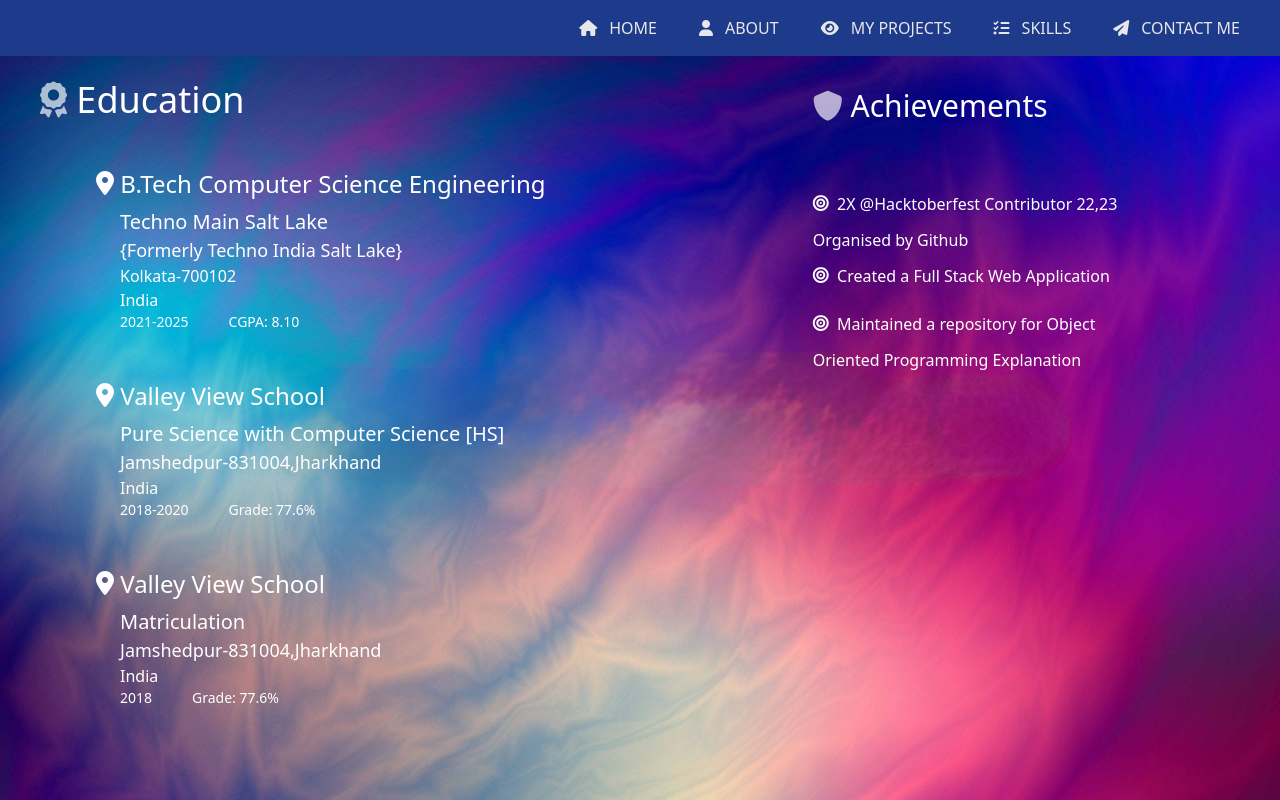
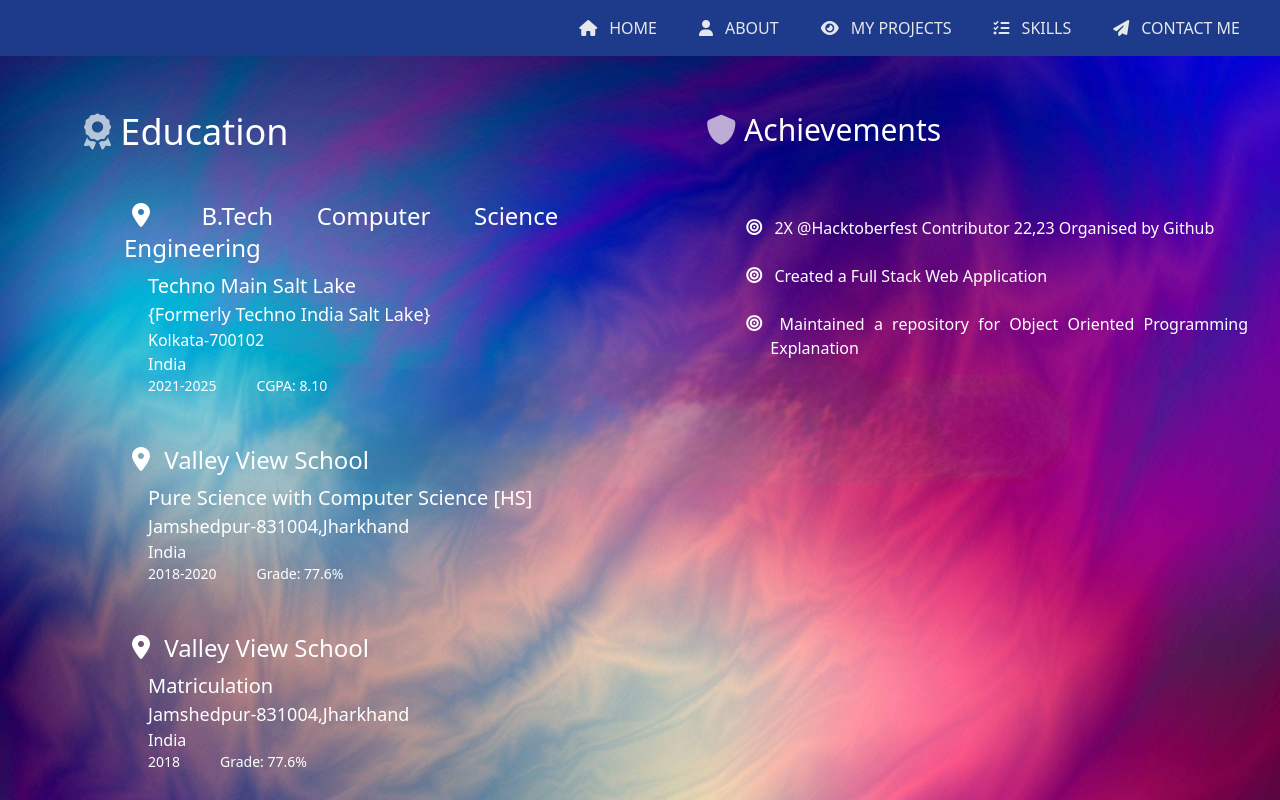
Before and after one commit to anish1133/Django-Portfolio, a Django app: page /about/ in a window 1280 px wide. Run offline with Django 5.2, Linux system fonts and the light colour scheme; data comes from the database, SQL or seed files in the repository; some libraries are stand-ins or nearby versions.

Commit message:
userdetail check

```diff
--- a/static/css/dist/styles.css
+++ b/static/css/dist/styles.css
@@ -359,6 +359,7 @@ width: 100%;
       transform: translateX(0);
     }
   }
+}
 
 @media (max-width:480px){
 
@@ -442,5 +443,120 @@ width: 100%;
 
 }
 
+/* ********************************************About Section***************************************************** */
+@media(max-width:1500px){
+  .about-wrapper{
+    width: 100vw;
+   display: flex;
+   flex-direction: row;
+   gap: 6rem;
+   margin-left: 5rem;
+   transition: all 0.5s ease-in-out;
+  }
+
+  .education-box{ margin-top: 2rem;
+    margin-left: 5rem;
+  width: 100%;
+  }
+  .achievement-box{
+    margin-top: 2rem;
+    padding-right: 2rem;
+    width: 100%;}
+
+  .achievement-box .box2{
+     margin-left: 2rem;
+     text-align: justify;
+  }
+}
+
+@media(max-width:1280px){
+  .about-wrapper{
+    width: 100vw;
+   display: flex;
+   flex-direction: row;
+   margin: 0 2rem;
+   gap: 4rem;
+   transition: all 0.5s ease-in-out;
+  }
+
+  .education-box{
+    margin-left: 4rem;
+    width: 100%;
+
+  }
+  .education-box span{
+    text-align:justify;
+  }
+  .achievement-box{
+    padding-right: 2rem;
+    width: 100%;}
+
+  .achievement-box .box2{
+     margin-left: 2rem;
+     text-align: justify;
+  }
 
 }
+
+@media(max-width:1024px){
+  .about-wrapper{
+   display: flex;
+   flex-direction: row;
+   width: 100vw;
+   gap: 1rem;
+   transition: all 0.5s ease-in-out;
+  }
+  .education-box{
+    margin-left: -1rem;
+    width: 100%;
+
+  }
+  .education-box span{
+    text-align:left;
+  }
+  .achievement-box{
+    padding-right: 2rem;
+    width: 100%;
+  }
+
+
+
+}
+
+@media (max-width:900px ) {
+  .about-wrapper{
+    display: flex;
+    flex-direction: row;
+    flex-wrap: wrap;
+    justify-content: center;
+    margin: 0 auto;
+    height:  auto;
+    width: 100vw;
+    padding: 2rem;
+    transition: all 0.5s ease-in-out;
+   }
+
+  .education-box{
+    width: 100%;
+
+  }
+  .education-box span{
+    text-align:left;
+  }
+  .achievement-box{
+
+    width: 100%;
+  }
+
+}
+
+@media(max-width:368px) {
+  .about-wrapper .education-box .achievement-box{
+    width: 100%;
+    line-height: 2rem;
+  }
+  .about-wrapper span{
+    width: 100%;
+    margin: 0;
+  }
+}
--- a/templates/portfolio/about.html
+++ b/templates/portfolio/about.html
@@ -1,12 +1,12 @@
 {% extends "base.html" %}
 {% block content %}
-    <div class="container animate-fadeIn  flex flex-row  max-w-full relative pt-20">
-        <div class="text-4xl font-light px-10 text-white">
+    <div class="container about-wrapper animate-fadeIn  flex flex-row mx-auto max-w-[100%] relative pt-20">
+        <div class="education-box text-4xl font-light px-5 text-white w-[50%] ">
             <i class="fa-solid fa-award animate-pulse"></i>&nbsp;Education
-            <div class="px-20 pt-10">
+            <div class="px-16 pt-10">
                 {% for a in about %}
                     <div class="flex text-white font-light flex-col">
-                        <span class="text-2xl -ml-6 py-2"><i class="fa-solid fa-location-dot animate-dab  flex-row"></i>&nbsp;{{ a.branch }}</span>
+                        <span class="text-2xl -ml-6 py-2"><i class=" px-2 fa-solid fa-location-dot animate-dab flex-row"></i>&nbsp;{{ a.branch }}</span>
                         <span class="text-xl">{{ a.college }}</span>
                         <span class="text-lg">{{ a.college_description }}</span>
                         <span class="text-base">{{ a.college_location }}</span>
@@ -18,10 +18,10 @@
                     </div>
                 {% endfor %}
             </div>
-            <div class="px-20 pt-10">
+            <div class="px-16 pt-10">
                 {% for a in about %}
                     <div class="flex text-white font-light flex-col">
-                        <span class="text-2xl -ml-6 py-2"><i class="fa-solid fa-location-dot animate-dab  flex-row"></i>&nbsp;{{ a.school }}</span>
+                        <span class="text-2xl -ml-6 py-2"><i class=" px-2 fa-solid fa-location-dot animate-dab  flex-row"></i>&nbsp;{{ a.school }}</span>
                         <span class="text-xl">{{ a.stream }}</span>
                         <span class="text-lg">{{ a.school_location }}</span>
                         <span class="text-base">{{ a.country }}</span>
@@ -32,10 +32,10 @@
                     </div>
                 {% endfor %}
             </div>
-            <div class="px-20 pt-10 pb-5">
+            <div class="px-16 pt-10 pb-5">
                 {% for a in about %}
                     <div class="flex text-white font-light flex-col">
-                        <span class="text-2xl -ml-6 py-2"><i class="fa-solid fa-location-dot animate-dab  flex-row"></i>&nbsp;{{ a.school }}</span>
+                        <span class="text-2xl -ml-6 py-2"><i class=" px-2 fa-solid fa-location-dot animate-dab  flex-row"></i>&nbsp;{{ a.school }}</span>
                         <span class="text-xl">{{ a.stream1 }}</span>
                         <span class="text-lg">{{ a.school_location1 }}</span>
                         <span class="text-base">{{ a.country }}</span>
@@ -49,23 +49,39 @@
         </div>
         {% for a in about %}
             {% if a.Achievement1 %}
-                <div class="container w-1/4 mt-2 mx-auto py-auto px-auto">
-                    <div class=" justify-start text-white flex flex-col mb-4">
+        <div class="container achievement-box w-[50%] mt-8 ml mx-auto py-auto px-auto">
+                    <div class=" box1 text-white flex flex-col justify-start mb-4">
                         <span class="text-3xl font-light pb-10 "><i class="fa-solid fa-shield animate-pulse"></i> Achievements
                         </span>
                     </div>
-                    <div class="flex flex-col text-white text-base font-extralight">
+                    <div class=" box2 flex flex-col text-white text-base font-extralight w-[45%]">
                         {% if a.Achievement1 %}
-                            <span><i class="fa-solid fa-bullseye my-4 animate-dab "></i> &nbsp;{{ a.Achievement1 }}</span>
+                            <div class="flex flex-row items-baseline a1">
+                                <i class=" fa-solid fa-bullseye my-4 animate-dab px-2 "></i>
+                                <span class=""> &nbsp;{{ a.Achievement1 }}</span>
+                            </div>
+
                         {% endif %}
                         {% if a.Achievement2 %}
-                            <span><i class="fa-solid fa-bullseye my-4 animate-dab "></i> &nbsp;{{ a.Achievement2 }}</span>
+                            <div class="flex flex-row items-baseline ">
+                                <i class="fa-solid fa-bullseye my-4 animate-dab px-2"></i>
+                                <span> &nbsp;{{ a.Achievement2 }}</span>
+                            </div>
+
                         {% endif %}
                         {% if a.Achievement3 %}
-                            <span><i class="fa-solid fa-bullseye my-4 animate-dab "></i> &nbsp;{{ a.Achievement3 }}</span>
+                            <div class="flex flex-row items-baseline">
+                                <i class="fa-solid fa-bullseye my-4 animate-dab px-2"></i>
+                                <span > &nbsp;{{ a.Achievement3 }}</span>
+                            </div>
+
                         {% endif %}
                         {% if a.Achievement4 %}
-                            <span><i class="fa-solid fa-bullseye my-4 animate-dab "></i> &nbsp;{{ a.Achievement4 }}</span>
+                            <div class="flex flex-row items-baseline">
+                                <i class="fa-solid fa-bullseye my-4 animate-dab px-2"></i>
+                                <span>&nbsp;{{ a.Achievement4 }}</span>
+                            </div>
+
                         {% endif %}
                     </div>
                 {% endif %}
```
